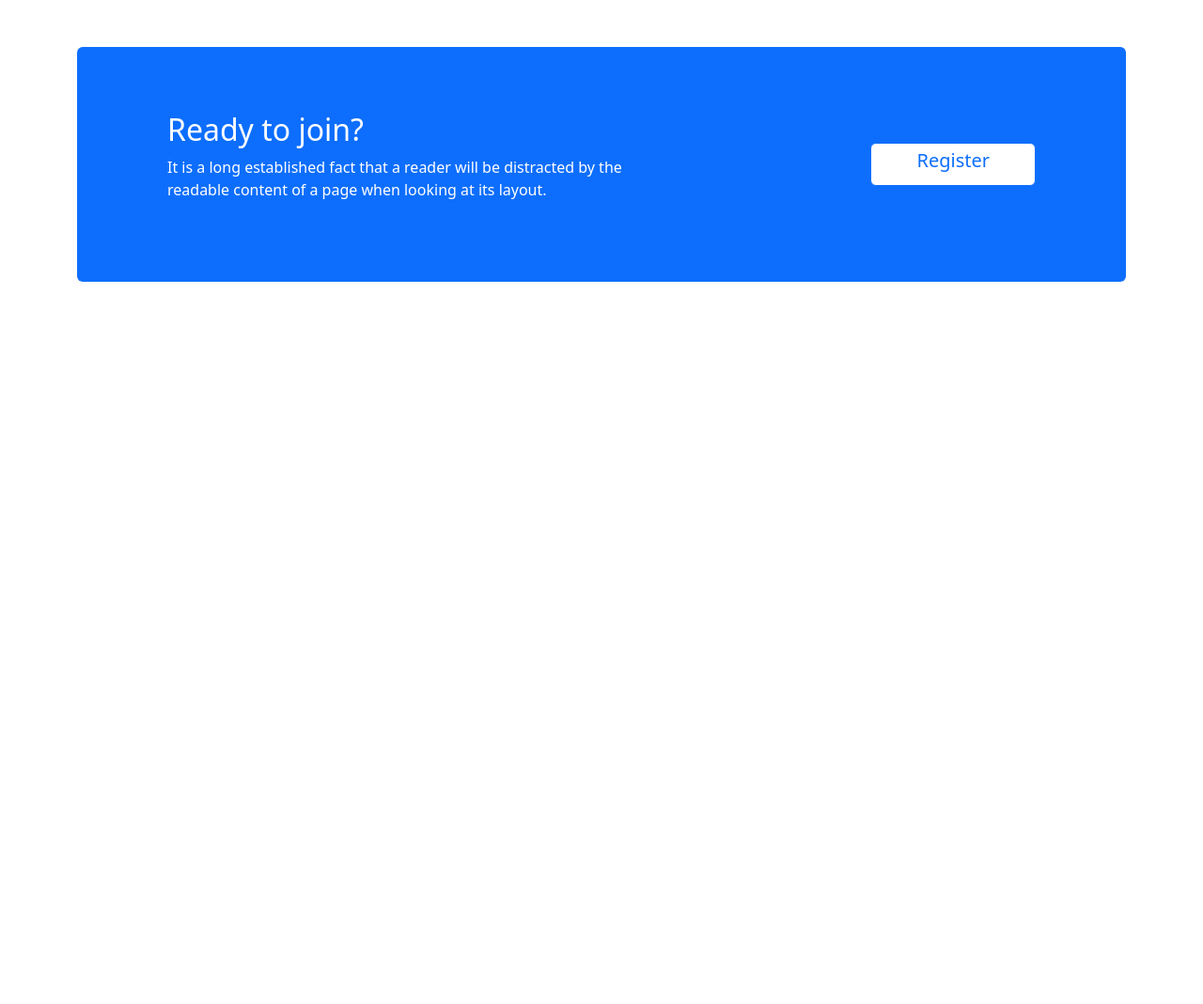
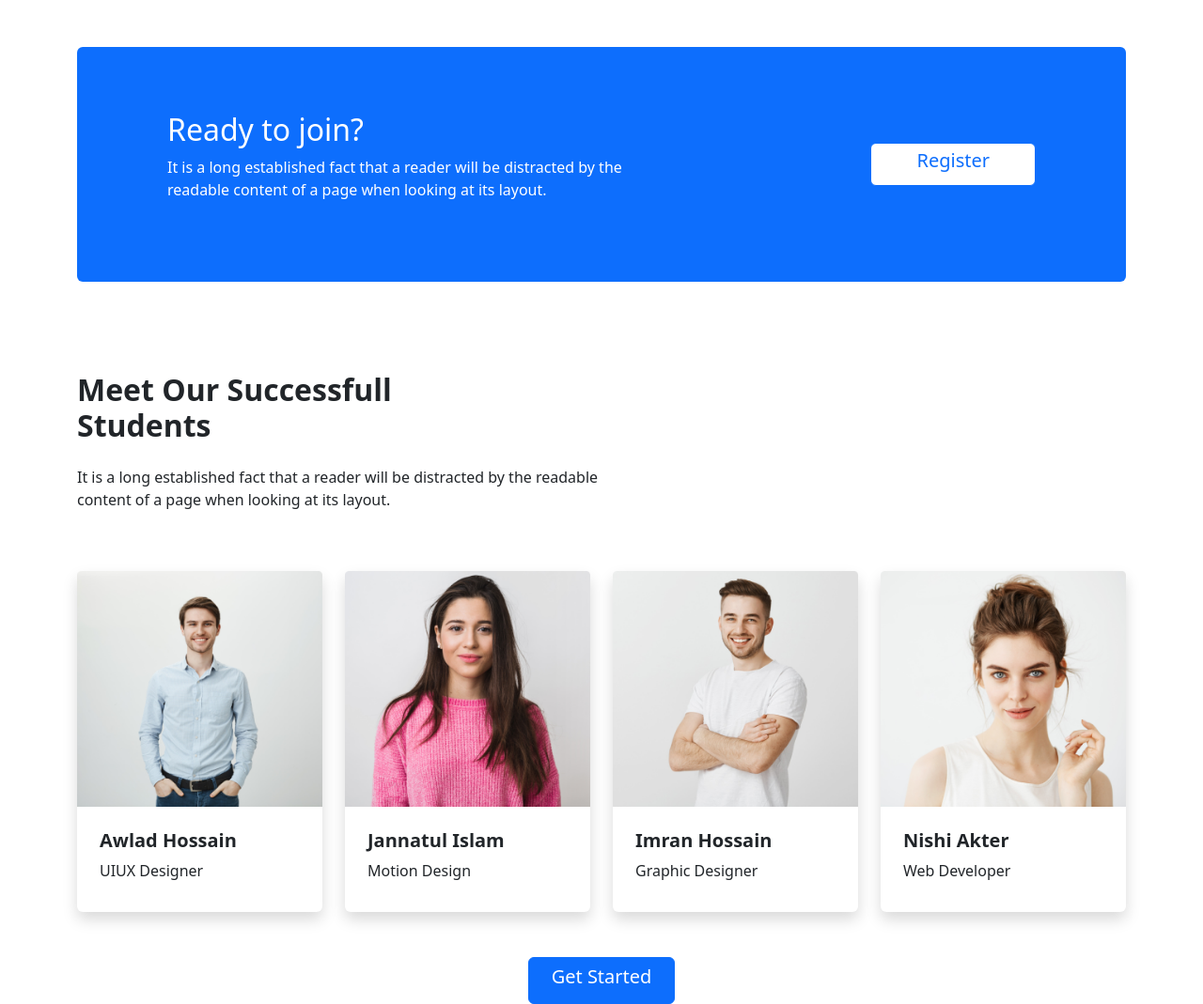
Before and after one commit to Tanmoysana/Digital-learning-website, a plain HTML site: page index.html in a window 1280 px wide. Shown: the part 2675-3744 px from the top of the page at 94% size. Before the commit the page ends 2975 px from the top, so only its background shows below. Drawn offline with nearby package versions, Linux system fonts and the light colour scheme.

Commit message:
student section end

```diff
--- a/index.html
+++ b/index.html
@@ -126,7 +126,7 @@
                     <div class="card-body">
                       <h5 class="card-title fw-bolder">Fundamental Of UI/UX Design</h5>
                       <p class="card-text">Some quick example text to build on the card title and make up the bulk of the card.</p>
-                      <h6 class="card-text text-primary fw-bolder">Price : 20$</small></h6>
+                      <h6 class="card-text text-primary fw-bolder">Price : 20$</h6>
                     </div>
                   </div>
                 </div>
@@ -140,7 +140,7 @@
                     <div class="card-body">
                       <h5 class="card-title fw-bolder">Javascript Basic to advanced</h5>
                       <p class="card-text">Some quick example text to build on the card title and make up the bulk of the card.</p>
-                      <h6 class="card-text text-primary fw-bolder">Price : 20$</small></h6>
+                      <h6 class="card-text text-primary fw-bolder">Price : 20$</h6>
                     </div>
                   </div>
                 </div>
@@ -154,7 +154,7 @@
                     <div class="card-body">
                       <h5 class="card-title fw-bolder">Fullstack Web Development</h5>
                       <p class="card-text">Some quick example text to build on the card title and make up the bulk of the card.</p>
-                      <h6 class="card-text text-primary fw-bolder">Price : 20$</small></h6>
+                      <h6 class="card-text text-primary fw-bolder">Price : 20$</h6>
                     </div>
                   </div>
                 </div>
@@ -168,7 +168,7 @@
                     <div class="card-body">
                       <h5 class="card-title fw-bolder">Digital Marketing</h5>
                       <p class="card-text">Some quick example text to build on the card title and make up the bulk of the card.</p>
-                      <h6 class="card-text text-primary fw-bolder">Price : 20$</small></h6>
+                      <h6 class="card-text text-primary fw-bolder">Price : 20$</h6>
                     </div>
                   </div>
                 </div>
@@ -250,6 +250,68 @@
             </div>
         </section>
         <!-- register section end -->
+        <!-- student section start -->
+        <section>
+            <div>
+                <div class="w-50  my-5">
+                    <h2 class=" fw-bolder w-75 pt-5">Meet Our Successfull Students</h2>
+                    <p class="py-3">It is a long established fact that a reader will be distracted by the readable content of a page when looking at its layout.</p>
+                </div>
+
+
+
+
+
+                <div class="">
+                    <div class=" row ">
+                        <div class="col  ge-2">
+                            <div class="  ps-0 pt-0 pe-0 bg-light shadow    p-3 mb-5 bg-body rounded">
+                                <img class="w-100" src="images/student/student-1.png" alt="">
+                                <div class="ps-4 pt-4">
+                                    <h5 class="fw-bold">Awlad Hossain</h5>
+                                    <p>UIUX Designer</p>
+                                </div>
+                            </div>
+                        </div>
+                        <div class="col  ge-2">
+                            <div class="  ps-0 pt-0 pe-0 bg-light shadow    p-3 mb-5 bg-body rounded">
+                                <img class="w-100" src="images/student/student-2.png" alt="">
+                                <div class="ps-4 pt-4">
+                                    <h5 class="fw-bold">Jannatul Islam</h5>
+                                    <p>Motion Design</p>
+                                </div>
+                            </div>
+                        </div>
+                        <div class="col  ge-2">
+                            <div class="  ps-0 pt-0 pe-0 bg-light shadow    p-3 mb-5 bg-body rounded">
+                                <img class="w-100" src="images/student/student-3.png" alt="">
+                                <div class="ps-4 pt-4">
+                                    <h5 class="fw-bold">Imran Hossain</h5>
+                                    <p>Graphic Designer</p>
+                                </div>
+                            </div>
+                        </div>
+                        <div class="col  ">
+                            <div class="  ps-0 pt-0 pe-0 bg-light shadow    p-3 mb-5 bg-body rounded">
+                                <img class="w-100" src="images/student/student-4.png" alt="">
+                                <div class="ps-4 pt-4">
+                                    <h5 class="fw-bold">Nishi Akter</h5>
+                                    <p>Web Developer</p>
+                                </div>
+                            </div>
+                        </div>
+                    </div>
+
+
+                    </div>
+                  </div>
+                <div class="text-center">
+                    <button type="button" class="btn btn-primary px-4 py-2 "> <p class="h5">Get Started</p>
+                    </button>
+               </div>
+        </section>
+                <!-- student section end -->
+
     </main>
     <!-- main content end -->
     <!-- javascript link -->
```
